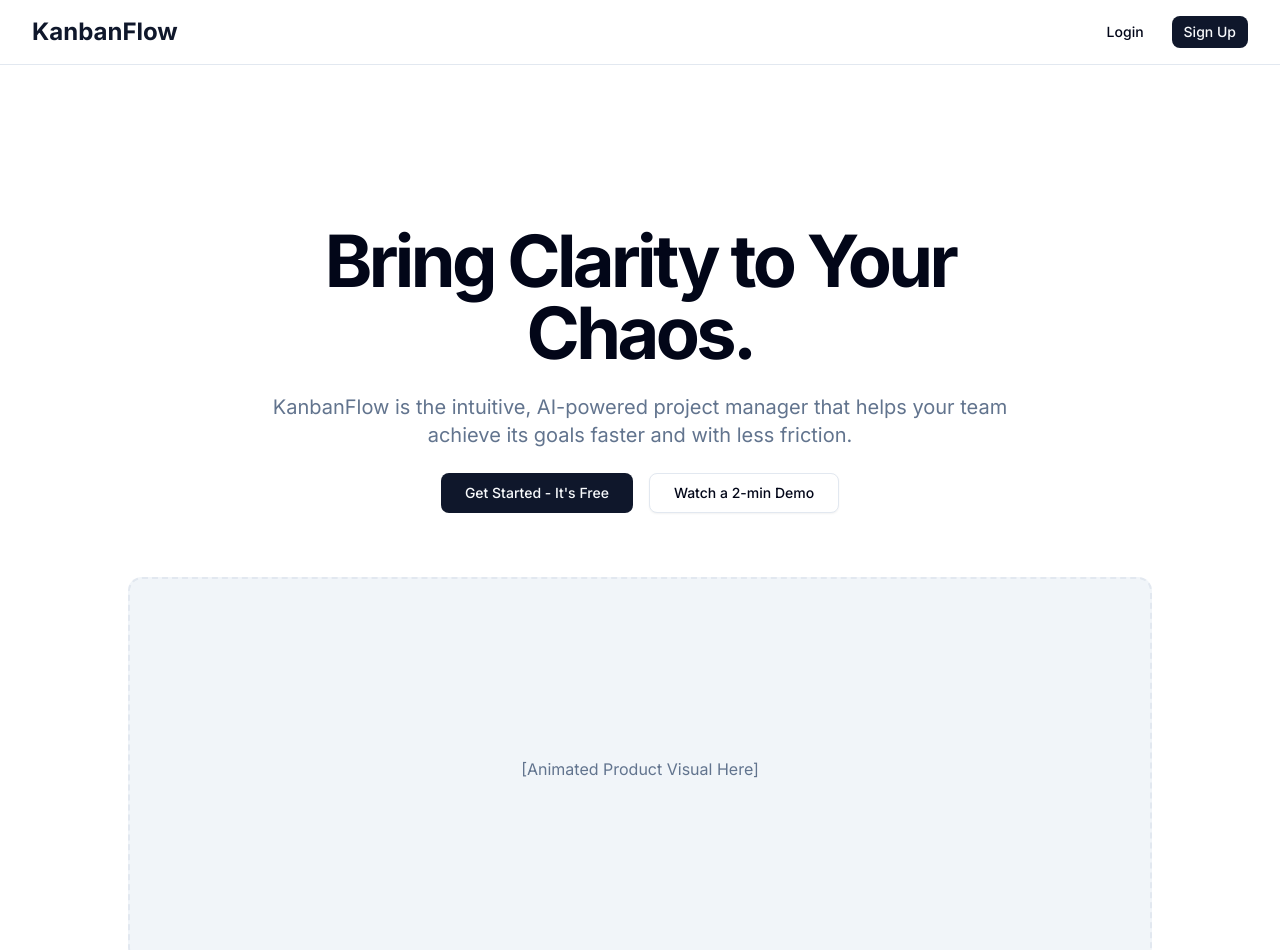
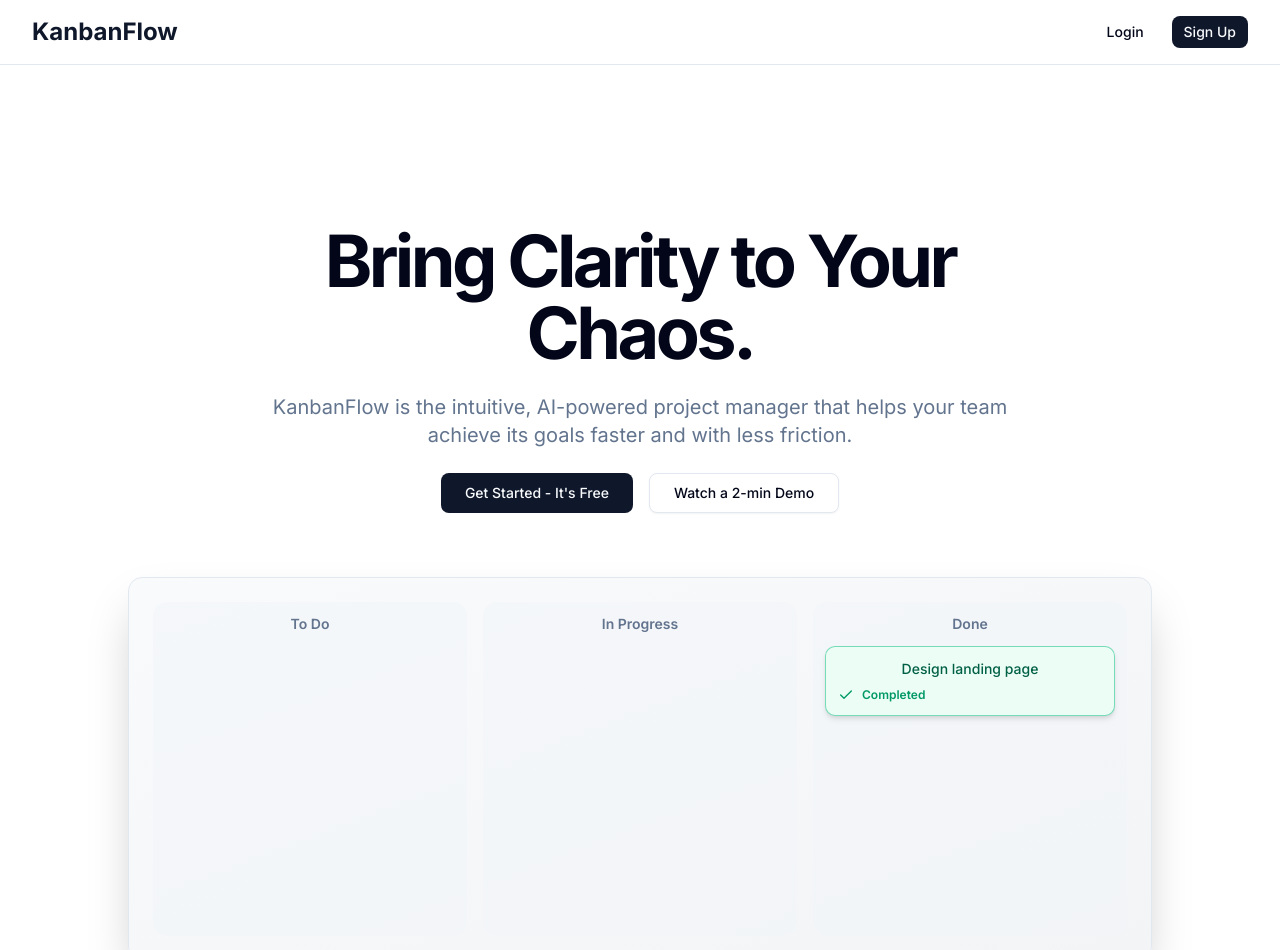
Before and after one commit to 5hrey4s/Project-Manager, a Next.js app in the folder client/: page / in a window 1280 px wide. Shown: the top 950 px of the page. Built offline with nearby package versions, Linux system fonts and the light colour scheme.

Commit message:
rfactored dashboard UI

```diff
--- a/client/src/app/page.tsx
+++ b/client/src/app/page.tsx
@@ -3,7 +3,6 @@ import FeatureShowcase from "@/components/ui/landing/FeatureShowcase";
 import FinalCTA from "@/components/ui/landing/FinalCTA";
 import Footer from "@/components/ui/landing/Footer";
 import HeroSection from "@/components/ui/landing/HeroSection";
-import LandingNavbar from "@/components/ui/landing/LandingNavbar";
 import PricingSection from "@/components/ui/landing/PricingSection";
 import SocialProof from "@/components/ui/landing/SocialProof";
 
--- /dev/null
+++ b/client/src/components/ui/landing/AnimatedKanbanBoard.tsx
@@ -0,0 +1,157 @@
+'use client';
+
+import { motion, useAnimationControls } from 'framer-motion';
+import { useEffect } from 'react';
+import { Bot, Check, User } from 'lucide-react';
+
+// --- Reusable Animated Components ---
+const AnimatedCard = ({ children, layoutId, className = '' }: { children: React.ReactNode, layoutId: string, className?: string }) => (
+    <motion.div
+        layoutId={layoutId}
+        initial={{ scale: 0.8, opacity: 0 }}
+        animate={{ scale: 1, opacity: 1 }}
+        exit={{ scale: 0.8, opacity: 0 }}
+        transition={{ type: 'spring', stiffness: 300, damping: 30 }}
+        className={`bg-card p-3 rounded-lg shadow-md border ${className}`}
+    >
+        {children}
+    </motion.div>
+);
+
+const Column = ({ title, children }: { title: string, children: React.ReactNode }) => (
+    <div className="flex flex-col gap-3 p-3 bg-muted/50 rounded-xl w-full">
+        <h3 className="text-sm font-semibold text-muted-foreground px-1">{title}</h3>
+        <div className="flex flex-col gap-3 h-full">{children}</div>
+    </div>
+);
+
+
+export default function AnimatedKanbanBoard() {
+    const controls = useAnimationControls();
+
+    // Define the animation sequence
+    const sequence = async () => {
+        // Start state
+        await controls.start('start');
+        await new Promise(resolve => setTimeout(resolve, 1500));
+
+        // Move to In Progress
+        await controls.start('inProgress');
+        await new Promise(resolve => setTimeout(resolve, 1500));
+
+        // Collaboration (Assign user)
+        await controls.start('assign');
+        await new Promise(resolve => setTimeout(resolve, 1500));
+
+        // Move to Done
+        await controls.start('done');
+        await new Promise(resolve => setTimeout(resolve, 2000));
+
+        // AI generation
+        await controls.start('aiGenerate');
+        await new Promise(resolve => setTimeout(resolve, 2500));
+
+        // Loop the sequence
+        sequence();
+    };
+
+    // Trigger the animation sequence on component mount
+    useEffect(() => {
+        sequence();
+    // eslint-disable-next-line react-hooks/exhaustive-deps
+    }, []);
+
+    // --- Animation Variants ---
+    const variants = {
+        start: { '--col1-opacity': 1, '--col2-opacity': 0, '--col3-opacity': 0 },
+        inProgress: { '--col1-opacity': 0, '--col2-opacity': 1, '--col3-opacity': 0 },
+        assign: { '--assign-opacity': 1, '--assign-scale': 1 },
+        done: { '--col1-opacity': 0, '--col2-opacity': 0, '--col3-opacity': 1, '--done-opacity': 1, '--done-scale': 1 },
+        aiGenerate: { '--ai-opacity': 1, '--task2-opacity': 1, '--task3-opacity': 1 },
+    };
+
+    return (
+        <motion.div
+            animate={controls}
+            variants={variants}
+            initial={{
+                '--col1-opacity': 0,
+                '--col2-opacity': 0,
+                '--col3-opacity': 0,
+                '--assign-opacity': 0,
+                '--assign-scale': 0,
+                '--done-opacity': 0,
+                '--done-scale': 0.5,
+                '--ai-opacity': 0,
+                '--task2-opacity': 0,
+                '--task3-opacity': 0,
+            }}
+            className="w-full h-full p-6 bg-gradient-to-br from-gray-50 to-gray-100 dark:from-gray-900 dark:to-black rounded-xl shadow-2xl border"
+        >
+            <div className="grid grid-cols-3 gap-4 h-full">
+                {/* Column 1: To Do */}
+                <Column title="To Do">
+                    <motion.div style={{ opacity: 'var(--col1-opacity)' as any }}>
+                        <AnimatedCard layoutId="task1">
+                            <p className="font-medium text-sm">Design landing page</p>
+                        </AnimatedCard>
+                    </motion.div>
+                    <motion.div style={{ opacity: 'var(--task2-opacity)' as any }} transition={{ delay: 0.2 }}>
+                        <AnimatedCard layoutId="task2">
+                             <p className="font-medium text-sm">Implement user auth</p>
+                        </AnimatedCard>
+                    </motion.div>
+                    <motion.div style={{ opacity: 'var(--task3-opacity)' as any }} transition={{ delay: 0.4 }}>
+                        <AnimatedCard layoutId="task3">
+                             <p className="font-medium text-sm">Deploy to production</p>
+                        </AnimatedCard>
+                    </motion.div>
+                    <motion.div
+                        className="flex items-center gap-2 p-3 text-sm text-purple-600 dark:text-purple-400"
+                        style={{ opacity: 'var(--ai-opacity)' as any }}
+                        initial={{ y: 10 }}
+                        transition={{ duration: 0.5 }}
+                    >
+                       <Bot className="w-5 h-5"/> AI generated tasks
+                    </motion.div>
+                </Column>
+
+                {/* Column 2: In Progress */}
+                <Column title="In Progress">
+                    <motion.div style={{ opacity: 'var(--col2-opacity)' as any }}>
+                        <AnimatedCard layoutId="task1">
+                            <p className="font-medium text-sm">Design landing page</p>
+                            <motion.div
+                                className="flex items-center gap-2 mt-2"
+                                style={{ opacity: 'var(--assign-opacity)' as any, scale: 'var(--assign-scale)' as any }}
+                                transition={{ delay: 0.3 }}
+                            >
+                                <div className="flex items-center justify-center w-5 h-5 rounded-full bg-blue-500 text-white">
+                                    <User className="w-3 h-3"/>
+                                </div>
+                                <span className="text-xs text-muted-foreground">Assigned</span>
+                            </motion.div>
+                        </AnimatedCard>
+                    </motion.div>
+                </Column>
+
+                {/* Column 3: Done */}
+                <Column title="Done">
+                    <motion.div style={{ opacity: 'var(--col3-opacity)' as any }}>
+                        <AnimatedCard layoutId="task1" className="bg-emerald-50 dark:bg-emerald-900/30 border-emerald-500/50">
+                            <p className="font-medium text-sm text-emerald-800 dark:text-emerald-300">Design landing page</p>
+                            <motion.div
+                                className="flex items-center gap-2 mt-2 text-emerald-600 dark:text-emerald-400"
+                                style={{ opacity: 'var(--done-opacity)' as any, scale: 'var(--done-scale)' as any }}
+                                transition={{ delay: 0.3 }}
+                            >
+                                <Check className="w-4 h-4" />
+                                <span className="text-xs font-semibold">Completed</span>
+                            </motion.div>
+                        </AnimatedCard>
+                    </motion.div>
+                </Column>
+            </div>
+        </motion.div>
+    );
+}
--- a/client/src/components/ui/landing/HeroSection.tsx
+++ b/client/src/components/ui/landing/HeroSection.tsx
@@ -2,6 +2,7 @@
 
 import Link from "next/link";
 import { Button } from "@/components/ui/button";
+import AnimatedKanbanBoard from "./AnimatedKanbanBoard"; // <<< Import the new component
 
 export default function HeroSection() {
     return (
@@ -24,9 +25,9 @@ export default function HeroSection() {
                     </div>
                 </div>
 
-                {/* Placeholder for our future animated visual */}
-                <div className="mt-16 mx-auto w-full max-w-5xl h-96 rounded-xl bg-muted border-dashed border-2 flex items-center justify-center">
-                    <p className="text-muted-foreground">[Animated Product Visual Here]</p>
+                {/* --- Replace the placeholder div with our new animated component --- */}
+                <div className="mt-16 mx-auto w-full max-w-5xl h-96">
+                    <AnimatedKanbanBoard />
                 </div>
             </div>
         </section>
```
